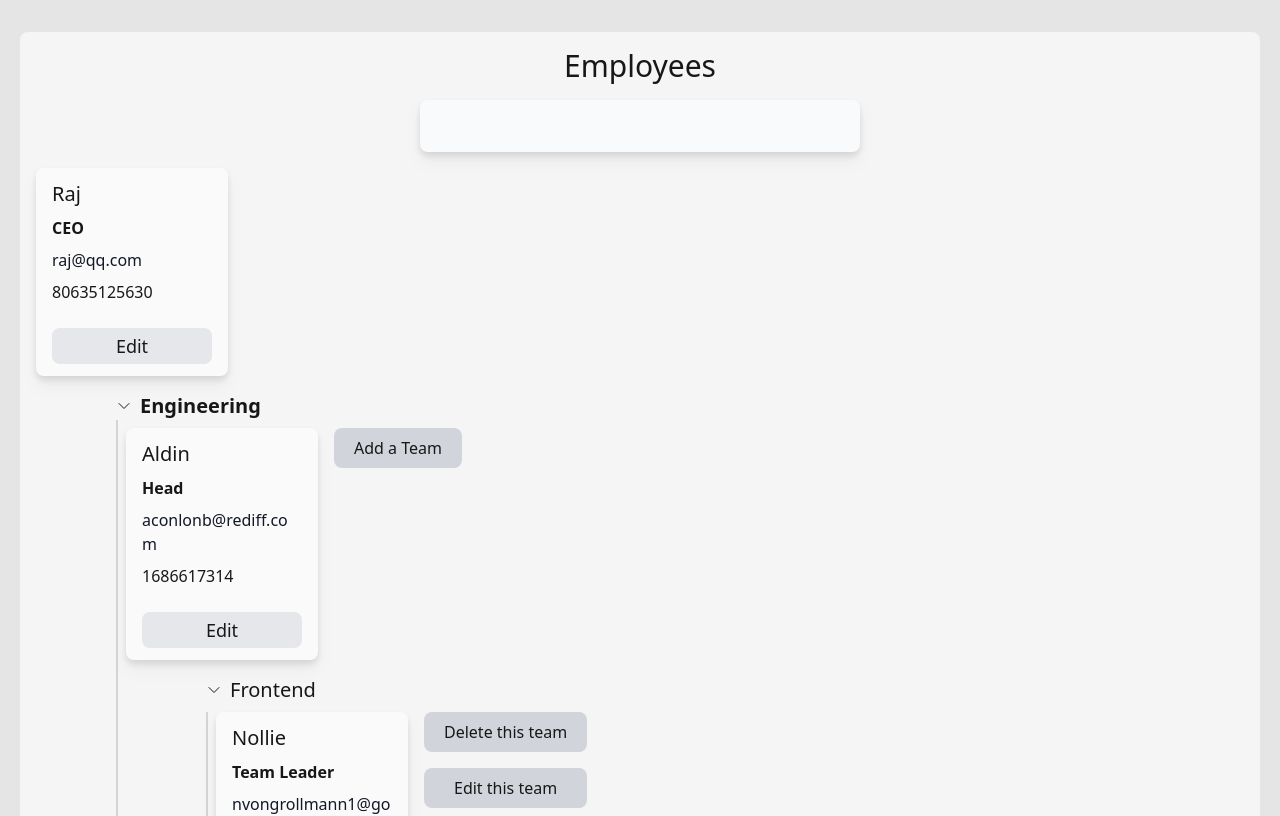
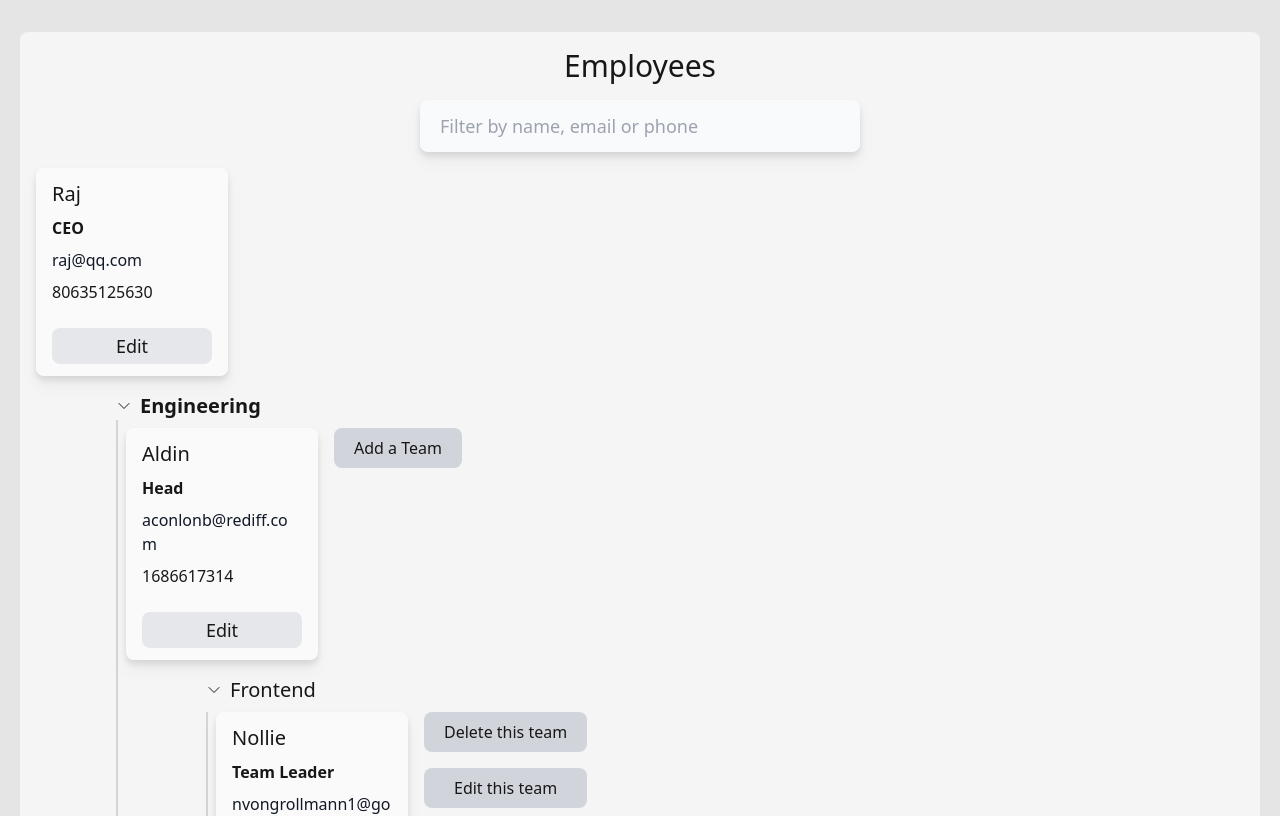
Before and after one commit to sehgxl/commutatus_assignment, a React (Vite) app: page / in a window 1280 px wide. Shown: the top 816 px of the page. Built offline with nearby package versions, Linux system fonts and the light colour scheme.

Commit message:
Fix showing ceo when no match

```diff
--- a/src/App.jsx
+++ b/src/App.jsx
@@ -5,6 +5,7 @@ import Division from "./Components/Division"
 // import { data } from "./data"
 import { getData, popuplateData } from "./utils/data_handlers"
 import Employee from "./Components/Employee"
+import SearchBar from "./Components/SearchBar"
 function App() {
   const [data, setdata] = useState([])
   const [Loading, setLoading] = useState(false)
@@ -29,10 +30,10 @@ function App() {
             emp.phone.includes(searchField)
           )
         })
-
+        console.log(data)
         let divisionCount = new Map()
         data.forEach((emp) => {
-          if (emp.position === "CEO") {
+          if (emp.position === "CEO" && data.length !== 0) {
             setCEO(emp)
           } else {
             setCEO(undefined)
@@ -64,13 +65,7 @@ function App() {
           ) : (
             <>
               <h1 className="text-center text-3xl">Employees</h1>
-              <input
-                onChange={(e) => {
-                  setSearchField(e.target.value)
-                }}
-                className="mx-96 rounded-lg border-0 border-gray-500 bg-gray-50 px-5 py-3 text-lg drop-shadow-lg transition delay-75 ease-in-out focus:scale-110 focus:outline-none"
-                type="text"
-              />
+              <SearchBar setSearchField={setSearchField} />
               {CEO ? <Employee emp_data={CEO} /> : null}
 
               {Divisions.map((division_name, idx) => {
--- /dev/null
+++ b/src/Components/SearchBar.jsx
@@ -0,0 +1,14 @@
+const SearchBar = ({ setSearchField }) => {
+  return (
+    <input
+      placeholder="Filter by name, email or phone"
+      onChange={(e) => {
+        setSearchField(e.target.value)
+      }}
+      className="mx-96 rounded-lg border-0 border-gray-500 bg-gray-50 px-5 py-3 text-lg drop-shadow-lg transition delay-75 ease-in-out focus:scale-110 focus:outline-none"
+      type="text"
+    />
+  )
+}
+
+export default SearchBar
```
Also changed, not shown: src/Components/Division.jsx (+0 -44 lines), src/Components/Sidepanel.jsx (+0 -20 lines), src/Components/Team.jsx (+2 -74 lines).
